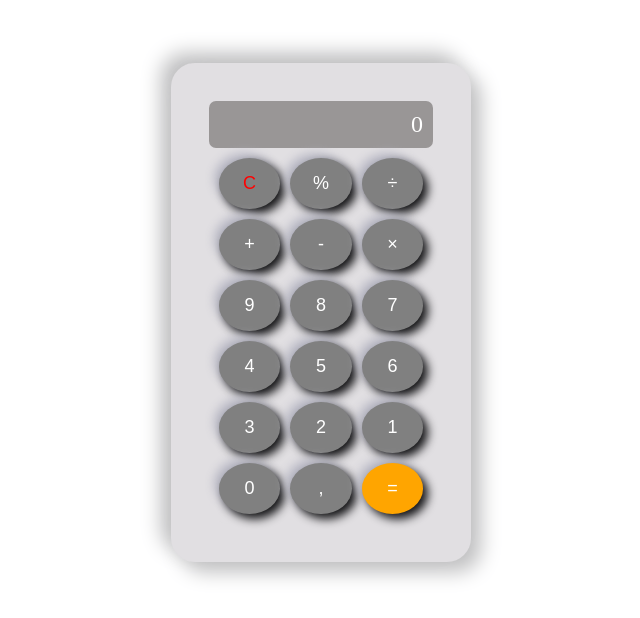
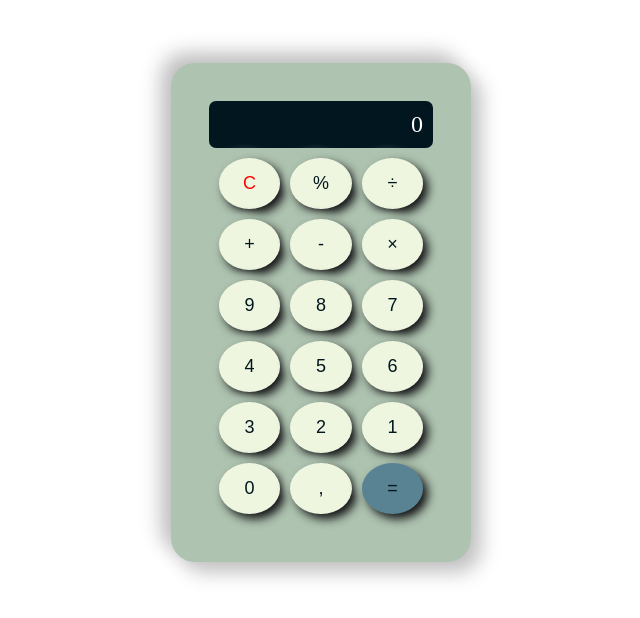
Before and after one commit to ItumelengMphuti/Calculator-Project, a plain HTML site: page index.html in a window 1280 px wide. Shown: the whole page, without its empty margins (319-959 px from the left). Drawn offline with Linux system fonts and the light colour scheme.

Commit message:
New updates

```diff
--- a/style.css
+++ b/style.css
@@ -5,7 +5,7 @@
 .calculator {
   align-items: center;
   border-radius: 24px;
-  background: #e1dfe2;
+  background: #AEC3B0;
   box-shadow:  10px 10px 20px #bfbfc0,
            -10px -10px 20px #bfbfc0;
   margin: 5% auto;
@@ -15,7 +15,7 @@
 }
 
 .calculator_display {
-  background-color: #999696;
+  background-color: #01161E;
   color: #fff;
   border-radius: 7px;
   font-size: 24px;
@@ -24,7 +24,7 @@
 }
 
 .buttons {
-  background: #e1dfe2;
+  background: #AEC3B0;
   display: grid;
   grid-template-columns: repeat(3, 1fr);
   grid-gap: 10px;
@@ -37,17 +37,17 @@ button {
   font-size: large;
   border-radius: 50%;
   border: 0;
-  color: white;
-  background-color: gray;
+  color: #01161E;
+  background-color: #EFF6E0;
   padding: 15px;
   box-shadow:  5px 5px 10px #141416,
-           -5px -5px 10px #b9b9c5;
+           -5px -5px 10px #AEC3B0;
 }
 .clear {
   color: red;
 }
 .equal-operator {
-  background-color: orange;
+  background-color: #598392;
 }
 
 .buttons > * {
```
